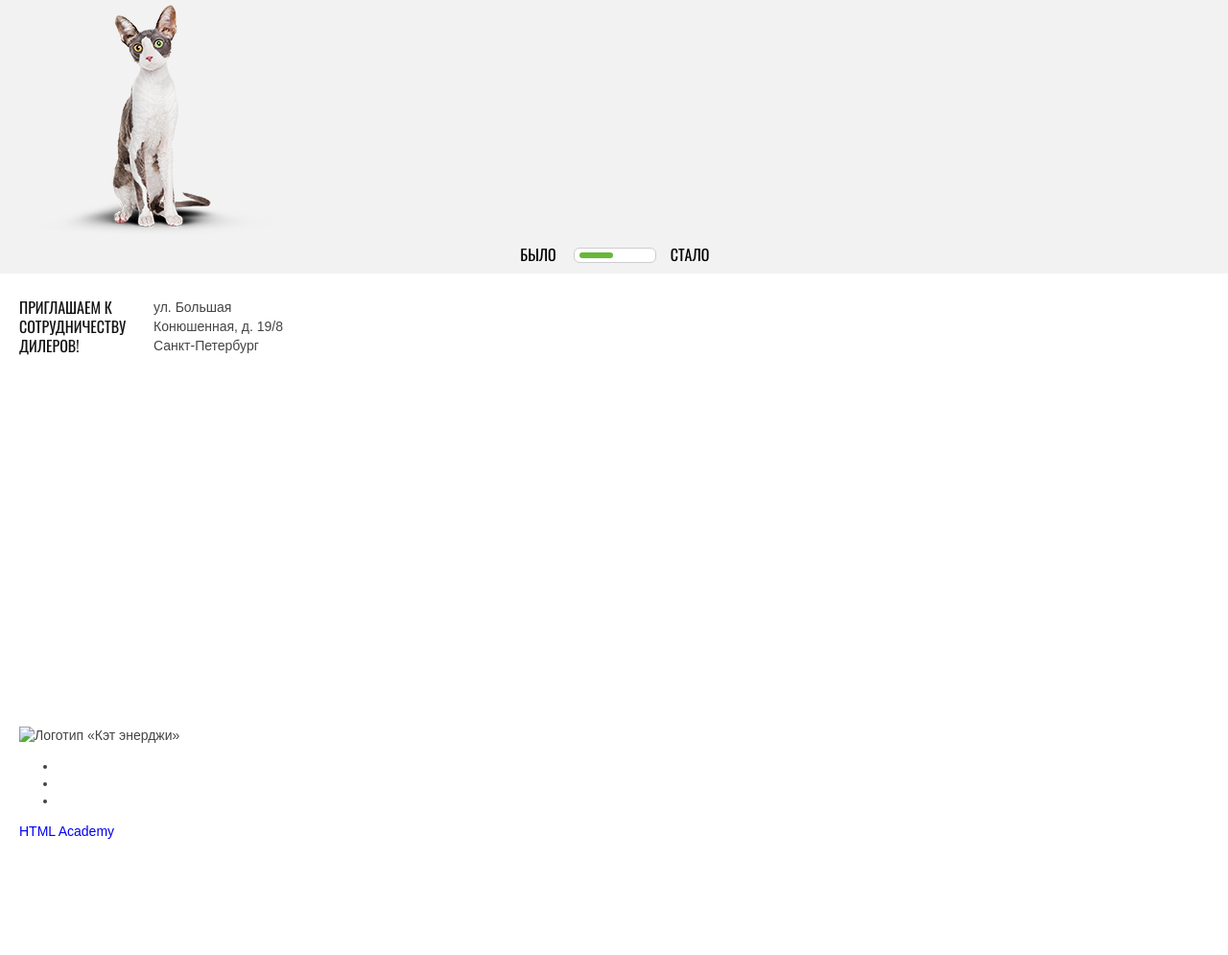
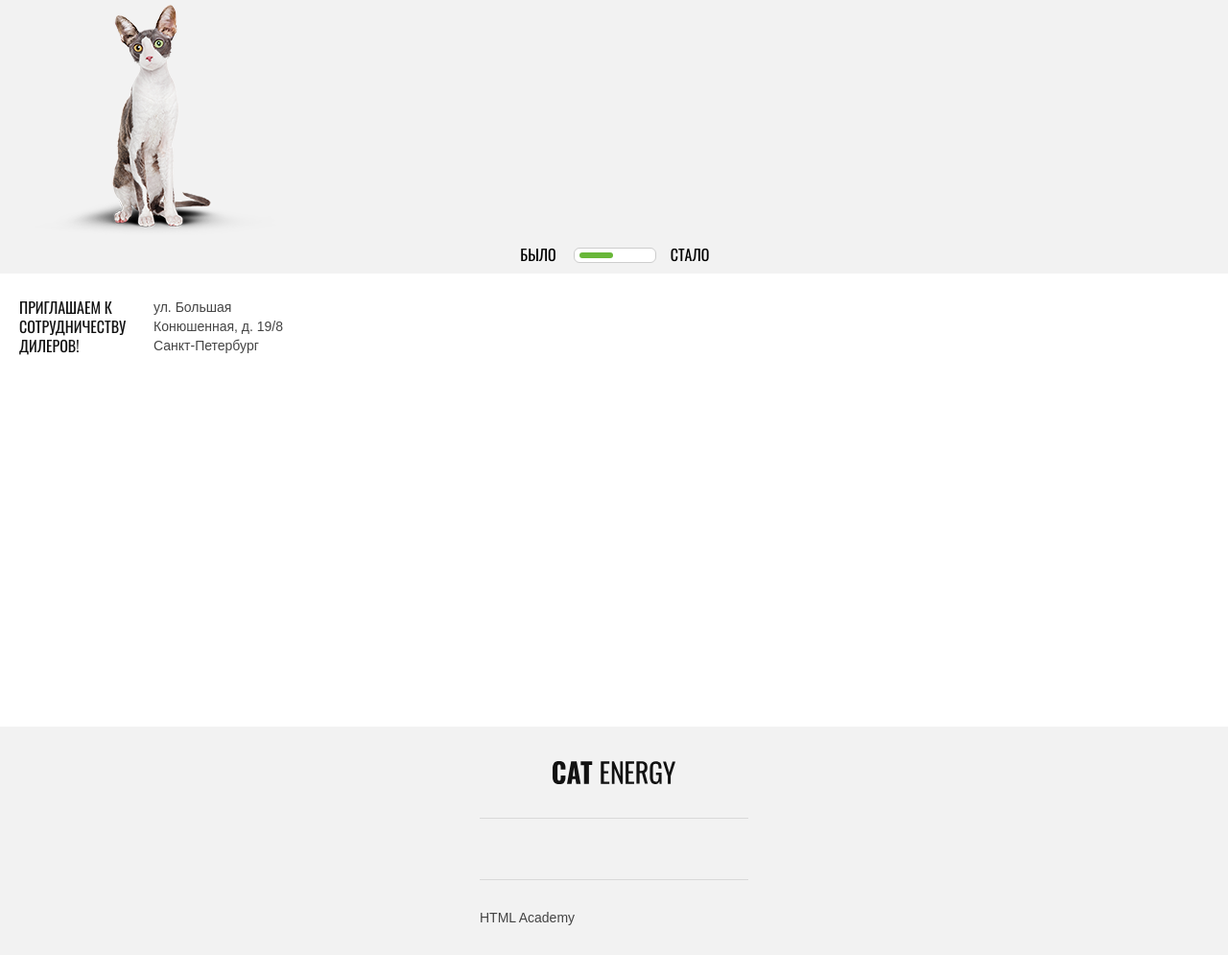
Before and after one commit to koshikishi/1034233-cat-energy-23, a website: page source/index.html in a window 1280 px wide. Shown: the part 1843-2838 px from the top of the page at 96% size. Before the commit the page ends 2718 px from the top, so only its background shows below. Drawn offline with nearby package versions, Linux system fonts and the light colour scheme; files that its build step writes are made by us from their sources.

Commit message:
Сделал базовую стилизацию подвала

```diff
--- a/source/index.html
+++ b/source/index.html
@@ -124,30 +124,22 @@
       </section>
     </main>
     <footer class="page-footer">
-      <div class="container">
-        <div class="page-footer__logo">
-          <a>
+      <div class="page-footer__wrapper container">
+        <a class="page-footer__logo">
           <img src="img/logo-footer.svg" alt="Логотип «Кэт энерджи»" width="128" height="24">
         </a>
-        </div>
         <div class="page-footer__socials socials">
-          <ul class="socials__list">
-            <li class="socials__item">
+          <div class="socials__list">
             <a class="socials__link socials__link--vkontakte" href="https://vk.com/htmlacademy" target="_blank">
               <span class="visually-hidden">Мы во Вконтакте</span>
             </a>
-            </li>
-            <li class="socials__item">
             <a class="socials__link socials__link--instagram" href="https://www.instagram.com/htmlacademy" target="_blank">
               <span class="visually-hidden">Мы в Инстаграме</span>
             </a>
-            </li>
-            <li class="socials__item">
             <a class="socials__link socials__link--facebook" href="https://www.facebook.com/htmlacademy" target="_blank">
               <span class="visually-hidden">Мы в Фейсбуке</span>
             </a>
-            </li>
-          </ul>
+          </div>
         </div>
         <div class="page-footer__copyright copyright">
           <a class="copyright__link" href="https://htmlacademy.ru/intensive/adaptive" target="_blank">HTML Academy</a>
--- /dev/null
+++ b/source/sass/blocks/copyright.scss
@@ -0,0 +1,9 @@
+.copyright {
+  display: flex;
+  align-items: center;
+  height: 78px;
+}
+
+.copyright__link {
+  color: inherit;
+}
--- /dev/null
+++ b/source/sass/blocks/page-footer.scss
@@ -0,0 +1,14 @@
+.page-footer {
+  display: grid;
+  background-color: $colorGrey;
+}
+
+.page-footer__logo {
+  display: flex;
+  height: 95px;
+  border-bottom: 1px solid $colorLine;
+
+  img {
+    margin: auto;
+  }
+}
--- /dev/null
+++ b/source/sass/blocks/socials.scss
@@ -0,0 +1,19 @@
+.socials {
+  display: flex;
+  height: 63px;
+  border-bottom: 1px solid $colorLine;
+}
+
+.socials__list {
+  display: grid;
+  grid-template-columns: repeat(3, 23px);
+  grid-auto-rows: minmax(23px, auto);
+  justify-content: space-between;
+  width: 130px;
+  margin: auto;
+}
+
+.socials__link {
+  width: 23px;
+  height: 23px;
+}
--- a/source/sass/style.scss
+++ b/source/sass/style.scss
@@ -34,3 +34,8 @@
 
 // Стили блока контактов
 @import "blocks/contacts.scss";
+
+// Стили подвала
+@import "blocks/page-footer.scss";
+@import "blocks/socials.scss";
+@import "blocks/copyright.scss";
```
Also changed, not shown: source/catalog.html (+3 -11 lines), source/form.html (+3 -11 lines), source/img/logo-footer.svg (added). Lines whose indentation alone changed are shown as unchanged.
